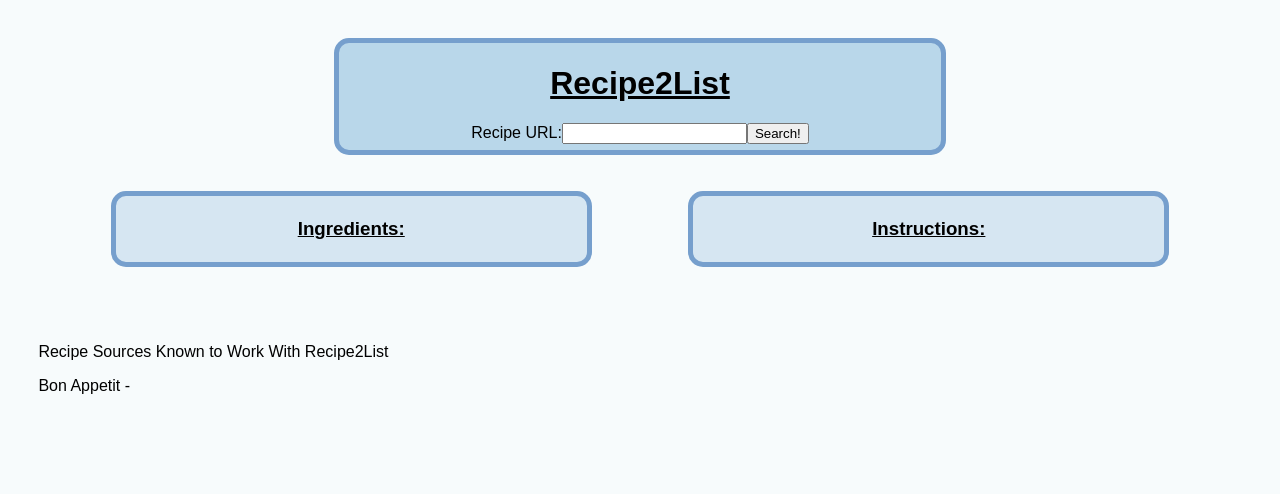
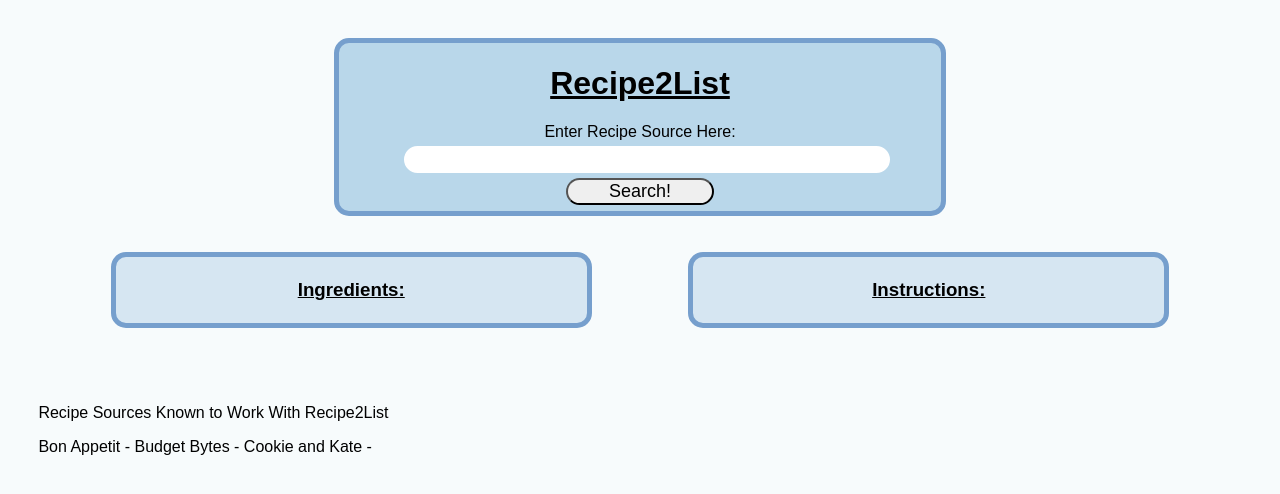
Before and after one commit to KmetzEng/recipe-2-list, a React (Create React App) app: page / in a window 1280 px wide. Shown: the top 494 px of the page. Built offline with nearby package versions, Linux system fonts and the light colour scheme.

Commit message:
Updated some compatability and styles

```diff
--- a/src/App.js
+++ b/src/App.js
@@ -5,6 +5,8 @@ import InstructionList from './InstructionList';
 
 const supported_sources = [
   'cookieandkate.com',
+  'bonappetit.com',
+  'budgetbytes.com',
 ];
 
 class App extends Component {
@@ -14,7 +16,6 @@ class App extends Component {
     ingredients: [],
     instructions: [],
   };
-
 
   handleSearch = (recipeURL) => {
     this.setState({ recipeURL: recipeURL, ingredients: [], instructions: [] }, this.getRecipeInfo);
@@ -28,7 +29,7 @@ class App extends Component {
 
   processRecipeData = (data) => {
     let dataArr = [];
-    data.forEach(el => dataArr.push(el.innerHTML));
+    data.forEach(el => dataArr.push(el.innerText));
     return dataArr;
   };
 
@@ -38,36 +39,87 @@ class App extends Component {
   };
 
 
+  getSelectorsBySource = (source) => {
+    let selectors = {
+      ingSelector: '',
+      instrSelector: '',
+    };
+
+    switch(source) {
+      case 'cookieandkate.com':
+        selectors['ingSelector'] = 'div[class*=ingredients] > ul > li';
+        selectors['instrSelector'] = 'div[class*=instructions] > ol > li';
+        break;
+      case 'bonappetit.com':
+        selectors['ingSelector'] = 'div[class*=ingredientsGroup] > ul > li';
+        selectors['instrSelector'] = '[class*=steps] > li';
+        break;
+      case 'budgetbytes.com':
+        selectors['ingSelector'] = '[class*=wprm-recipe-ingredients] > li';
+        selectors['instrSelector'] = '[class*=wprm-recipe-instructions] > li';
+        break;
+      default:
+        selectors['ingSelector'] = 'ul > li';
+        selectors['instrSelector'] = 'ol > li';
+        break;
+    };
+
+    console.log(selectors);
+    return selectors;
+  };
+
+
   getRecipeInfo = async () => {
     const { recipeURL } = this.state;
 
-    let recipeDomain = recipeURL.replace('https://', '').replace('http://', '').split('/')[0];  // used for selecting parse method
+    let recipeDomain = recipeURL.replace('https://', '').replace('http://', '').replace('www.', '').split('/')[0];  // used for selecting parse method
     const proxyUrl = 'https://cors-anywhere.herokuapp.com/';  // Allows cors for front-end js
 
+    console.log(recipeDomain);
+
+    // Get the page html
     let pageData = fetch(proxyUrl + recipeURL)
       .then((res) => {
         return res.text()
       })
       .then((html) => {
-        var parser = new DOMParser();
-        var doc = parser.parseFromString(html, 'text/html');
+        let parser = new DOMParser();
+        let doc = parser.parseFromString(html, 'text/html');
         return doc;
     });
 
+    // Check if recipe source is supported and modify page
     if(this.checkIfSupported(recipeDomain)) {
-      console.log('Supported Recipe Source!');
-      // TODO - get and use the correct parsing technique
+      document.getElementById('recipe-url').style.border = '5px solid #68e379';
+      document.getElementById('recipe-url').title = 'Recipe Source is Supported!';
+      document.getElementById('recipe-url').value = '';
+      var selectors = this.getSelectorsBySource(recipeDomain);
     }
     else {
-      console.log('Unsupported Recipe Source!');
+      document.getElementById('recipe-url').style.border = '5px solid #e39568';
+      document.getElementById('recipe-url').title = 'Recipe Source is Unsupported! Results may vary.';
+      document.getElementById('recipe-url').value = '';
+      var selectors = this.getSelectorsBySource(recipeDomain);
     }
 
-    // Get ingredient data and instruction data as node lists and then make arrays
-    const ingData = Array.from((await pageData).querySelectorAll('div[class*=ingredients] > ul > li'));
-    const instrData = Array.from((await pageData).querySelectorAll('div[class*=instructions] > ol > li'));
 
+    // Parse Based on Selectors
+    let ingData = [];
+    let instrData = [];
+    if(selectors['ingSelector'] === '') {
+      console.log('no ingredients found!');
+    }
+    else {
+      ingData = Array.from((await pageData).querySelectorAll(selectors['ingSelector']));
+      instrData = Array.from((await pageData).querySelectorAll(selectors['instrSelector']));
+    }
+
+    // clean up arrays
     let ingArr = this.processRecipeData(ingData);
     let instrArr = this.processRecipeData(instrData);
+
+    console.log(ingData, ingArr);
+    console.log(instrData, instrArr);
 
     this.updateRecipeInfo(ingArr, instrArr);
   };
@@ -88,7 +140,7 @@ class App extends Component {
         </div>
         <div className="compat-list">
           <p>Recipe Sources Known to Work With Recipe2List</p>
-          <p>Bon Appetit - </p>
+          <p>Bon Appetit - Budget Bytes - Cookie and Kate - </p>
         </div>
       </div>
     );
--- a/src/IngredientList.js
+++ b/src/IngredientList.js
@@ -2,9 +2,8 @@ import React from 'react'
 
 const IngredientArrayToList = (props) => {
     const ingredients = props.ingredients.map((ingredient, index) => {
-        let ingredientNoSpan = ingredient.toString().replace(/<\/?span[^>]*>/g,'').replace(/&nbsp;/gi,'');
         return (
-            <li>{ ingredientNoSpan }</li>
+            <li className="ingredient" key={index}>{ ingredient }</li>
         );
     })
 
--- a/src/InstructionList.js
+++ b/src/InstructionList.js
@@ -2,9 +2,8 @@ import React from 'react'
 
 const InstructionArrayToList = (props) => {
     const instructions = props.instructions.map((instruction, index) => {
-        let instructionNoSpan = instruction.toString().replace(/<\/?span[^>]*>/g,'').replace(/&nbsp;/gi,'');
         return (
-            <li>{ instructionNoSpan }</li>
+            <li className="instruction" key={index}>{ instruction }</li>
         );
     })
 
--- a/src/Search.js
+++ b/src/Search.js
@@ -24,7 +24,7 @@ class Search extends Component {
         return (
             <div className="search-form" id="recipe-url-search">
                 <form>
-                    <label htmlFor="recipeURL">Recipe URL:</label>
+                    <label htmlFor="recipeURL" className="search-label">Enter Recipe Source Here:</label>
                     <input
                         type="text"
                         name="recipeURL"
--- a/src/index.css
+++ b/src/index.css
@@ -22,6 +22,32 @@ body {
 
 .search-form {
   margin: 1%;
+}
+
+#recipe-url {
+  margin-top: 5px;
+  margin-left: 10%;
+  margin-right: 10%;
+  margin-bottom: 5px;
+  width: 80%;
+  border: 5px solid #ffffff;
+  border-radius: 15px;
+}
+
+input {
+  text-align: center;
+}
+
+#search-btn {
+  width: 25%;
+  height: 15%;
+  border-radius: 15px;
+  font-size: large;
+}
+
+.search-label {
+  margin-left: 2%;
+  margin-right: 2%;
 }
 
 .list-container {
@@ -60,3 +86,11 @@ body {
   text-align: center;
   text-decoration: underline #000000;
 }
+
+.instruction {
+  margin-bottom: 10px;
+}
+
+.ingredient {
+  margin-bottom: 5px;
+}
```
